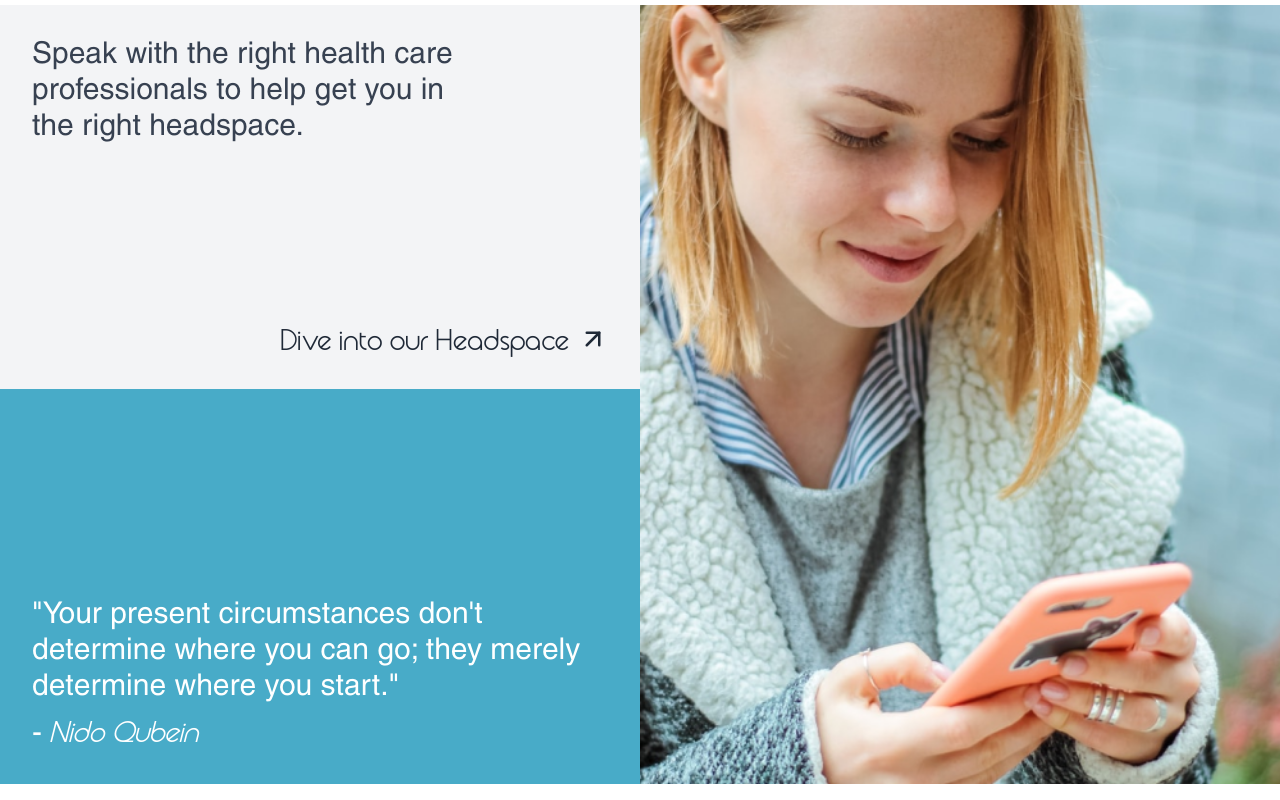
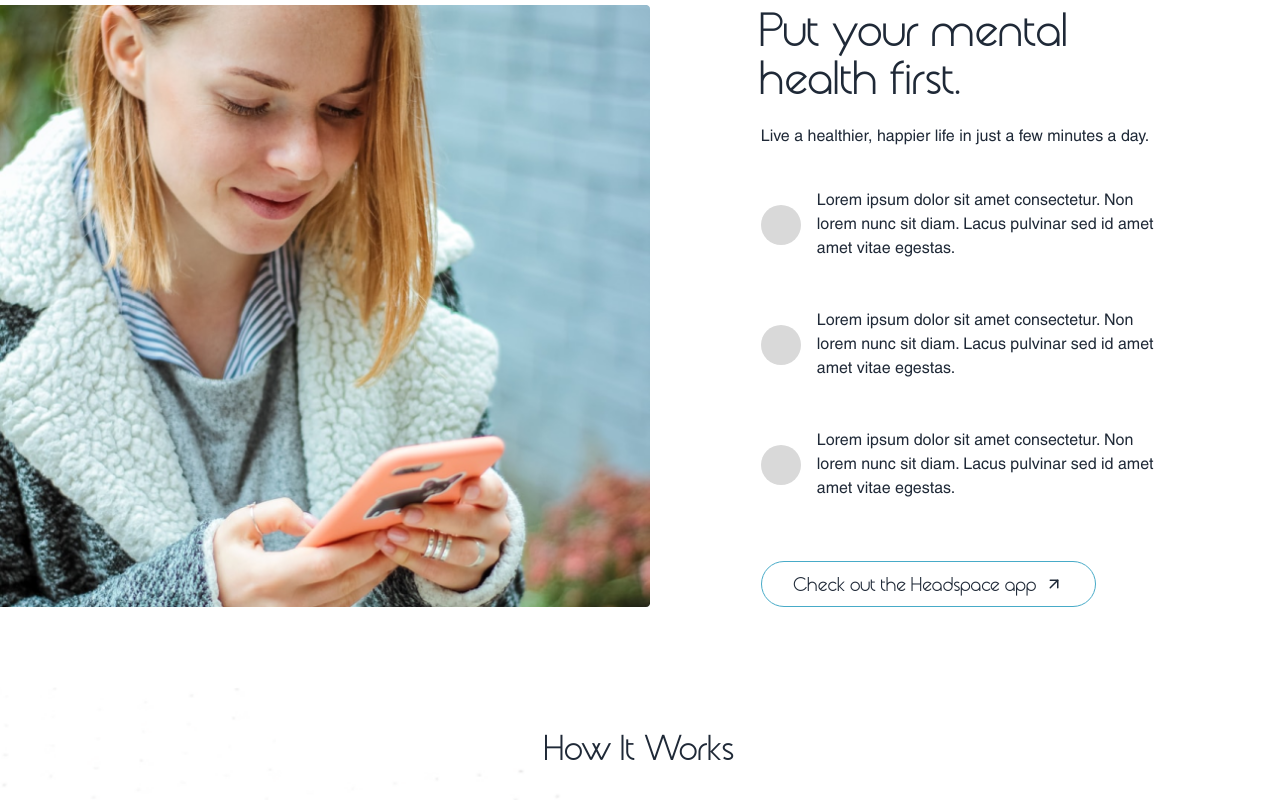
Before and after one commit to DenisLo-master/MdHub, a React (Vite) app: page / in a window 1280 px wide. Shown: the part 2640-3440 px from the top of the page. Built offline with nearby package versions, Linux system fonts and the light colour scheme.

Commit message:
changed the images

```diff
--- a/src/sections/Home/HomeHeadspaceSection.jsx
+++ b/src/sections/Home/HomeHeadspaceSection.jsx
@@ -1,26 +1,55 @@
 import React from 'react'
 import { FiArrowUpRight } from 'react-icons/fi'
 import { MentalHealth } from '../../assets'
+import Button from '../../components/Button'
 
 
 const HomeHeadspaceSection = () => {
   return (
-    <section className="flex flex-col-reverse md:flex-row py-20">
-      <article className="flex-1">
-        <div className="bg-gray-100 p-8 font-body">
-          <p className="text-2xl md:text-3xl text-gray-700 max-w-[440px] pb-10 md:pb-44">Speak with the right health care professionals to help get you in the right headspace.</p>
-          <p className="text-2xl md:text-3xl flex md:justify-end font-main items-center space-x-2">
-            <span>Dive into our Headspace</span> <FiArrowUpRight />
-          </p>
-        </div>
-
-        <div className="bg-primary p-8 font-body text-2xl md:text-3xl text-white space-y-2">
-          <p className="max-w-[630px] pt-10 md:pt-44">"Your present circumstances don't determine where you can go; they merely determine where you start."</p>
-          <p>- <span className="italic font-main">Nido Qubein</span></p>
-        </div>
+    <section className="flex flex-col md:flex-row py-20">
+      <article className="w-full max-w-[650px]">
+        <img className="w-full md:object-cover" src={MentalHealth} alt="Mental Health" />
       </article>
-      <article className="flex-1">
-        <img className="w-full h-auto md:h-[779px] md:object-cover" src={MentalHealth} alt="Mental Health" />
+      <article className="flex-1 flex justify-center">
+        <section className="flex flex-col justify-between md:w-[75%]">
+          <div className="px-8 font-body">
+            <h2 className="w-full max-w-[400px] font-main text-center md:text-left text-4xl md:text-5xl pb-6">
+              Put your mental health first.
+            </h2>
+            <p className="pb-2">Live a healthier, happier life in just a few minutes a day.</p>
+            <ul className="py-8 space-y-12">
+              <li className="flex items-center gap-x-4">
+                <article>
+                  <div className="w-10 h-10 rounded-full bg-[#D9D9D9]" />
+                </article>
+                <p className="w-full max-w-[450px]">
+                  Lorem ipsum dolor sit amet consectetur. Non lorem nunc sit diam. Lacus pulvinar sed id amet amet vitae egestas.
+                </p>
+              </li>
+              <li className="flex items-center gap-x-4">
+                <article>
+                  <div className="w-10 h-10 rounded-full bg-[#D9D9D9]" />
+                </article>
+                <p className="w-full max-w-[450px]">
+                  Lorem ipsum dolor sit amet consectetur. Non lorem nunc sit diam. Lacus pulvinar sed id amet amet vitae egestas.
+                </p>
+              </li>
+              <li className="flex items-center gap-x-4">
+                <article>
+                  <div className="w-10 h-10 rounded-full bg-[#D9D9D9]" />
+                </article>
+                <p className="w-full max-w-[450px]">
+                  Lorem ipsum dolor sit amet consectetur. Non lorem nunc sit diam. Lacus pulvinar sed id amet amet vitae egestas.
+                </p>
+              </li>
+            </ul>
+          </div>
+          <div className="px-8">
+            <Button>
+              <span className="font-main text-xl">Check out the Headspace app</span> <FiArrowUpRight className="md:text-lg transition-colors ease-out duration-150 group-hover:text-primary" />
+            </Button>
+          </div>
+        </section>
       </article>
     </section>
   )
```
